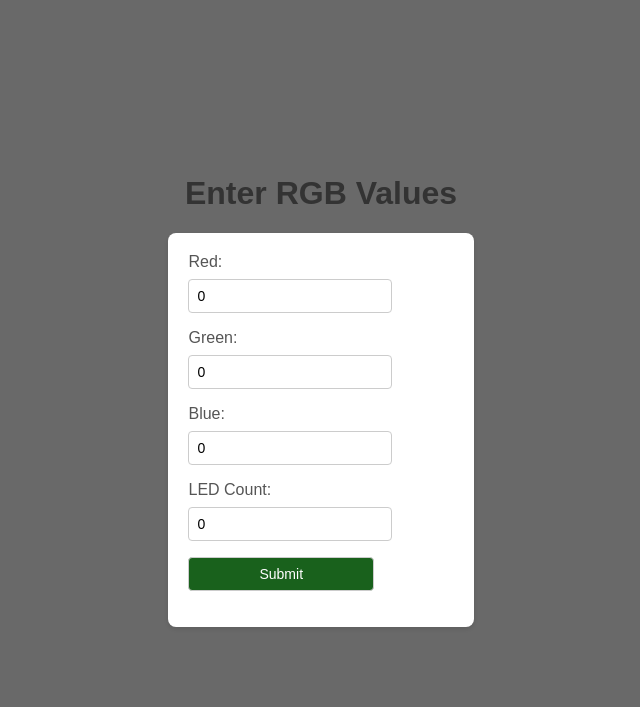
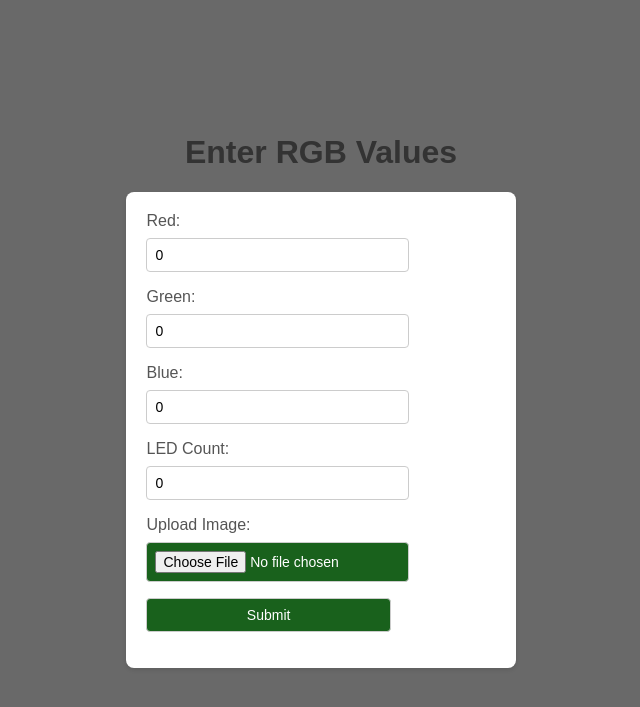
Before and after one commit to SemuBot/Firmware, a Flask app: page / in a window 1280 px wide. Shown: the top 707 px of the page, without its empty margins (319-959 px from the left). Run offline with Flask 3, Linux system fonts and the light colour scheme.

Commit message:
Updating GPIO pin

```diff
--- a/Raspberry/codes/app.py
+++ b/Raspberry/codes/app.py
@@ -5,7 +5,7 @@ import neopixel
 app = Flask(__name__)
 
 settings = {'led_count': 0, 'rgb_values': {'red': 0, 'green': 0, 'blue': 0}}
-connected_pin = board.D18
+connected_pin = board.D10
 num_pixels = 30  # Default value
 ORDER = neopixel.GRB
 pixels = neopixel.NeoPixel(connected_pin, num_pixels, brightness=0.2, auto_write=False, pixel_order=ORDER)
@@ -34,4 +34,6 @@ def light_LED(R, G, B, pixel_count):
     pixels.show()
 
 if __name__ == '__main__':
-    app.run(debug=True, host='0.0.0.0')
+    website_url = 'controls:5000'
+    app.config['SERVER_NAME'] = website_url
+    app.run()
--- a/Raspberry/codes/templates/index.html
+++ b/Raspberry/codes/templates/index.html
@@ -48,7 +48,7 @@
             -moz-appearance: textfield; /* Firefox */
         }
 
-        input[type="submit"] {
+        input[type="submit"], input[type="file"] {
             background-color: #19611c;
             color: #fff;
             cursor: pointer;
@@ -70,7 +70,7 @@
 </head>
 <body>
     <h1>Enter RGB Values</h1>
-    <form method="post">
+    <form method="post" enctype="multipart/form-data">
         <label for="red">Red:</label>
         <input type="number" name="red" id="red" required min="0" max="255" value="{{ settings['rgb_values']['red'] }}">
         <label for="green">Green:</label>
@@ -79,6 +79,8 @@
         <input type="number" name="blue" id="blue" required min="0" max="255" value="{{ settings['rgb_values']['blue'] }}">
         <label for="led_count">LED Count:</label>
         <input type="number" name="led_count" id="led_count" required min="0" value="{{ settings['led_count'] }}">
+        <label for="image">Upload Image:</label>
+        <input type="file" name="image" id="image" accept="image/*">
         <input type="submit" value="Submit">
     </form>
 </body>
```
